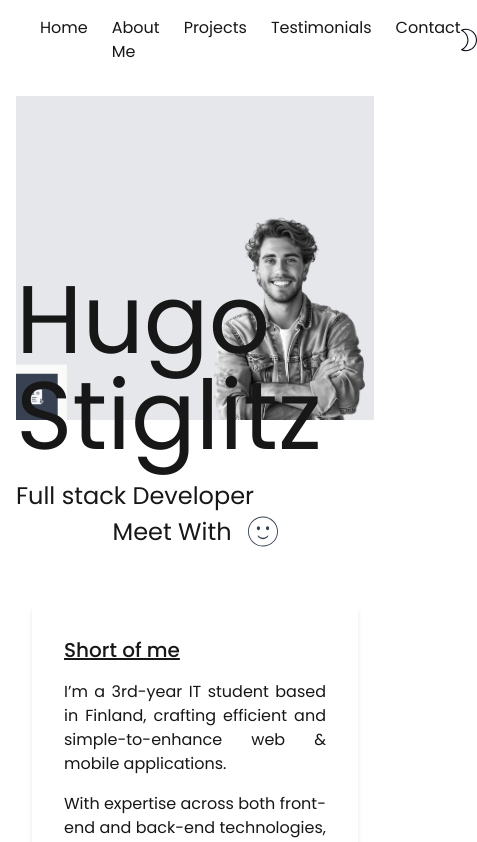
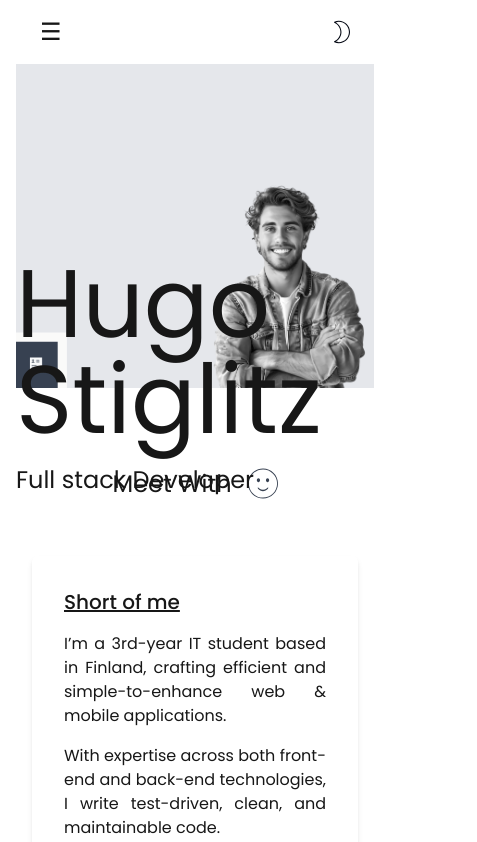
Before and after one commit to UniFolios/unifolio, a Next.js app: page / in a window 390 px wide. Shown: the top 842 px of the page, 477 px wide, since content can reach past the window. Built offline with nearby package versions, Linux system fonts and the light colour scheme.

Commit message:
mobile nav

```diff
--- a/components/banner.tsx
+++ b/components/banner.tsx
@@ -3,7 +3,7 @@ import Section from "./ui/section";
 const Banner = () => {
     return (
         <Section>
-            <div className="w-full flex justify-end relative py-4">
+            <div className="w-full flex justify-end relative">
                 <div className="absolute top-48 left-0">
                     <h1 className="text-8xl">Hugo Stiglitz</h1>
                     <p className="text-2xl mt-4">Full stack Developer</p>
--- a/components/navbar.tsx
+++ b/components/navbar.tsx
@@ -1,6 +1,10 @@
+"use client";
+
+import { useState } from "react";
 import IconThemeLight from "./icons/theme-light";
 
 const Navbar = () => {
+    const [isMenuOpen, setIsMenuOpen] = useState(false);
 
     const navigation = [
         "Home",
@@ -10,18 +14,45 @@ const Navbar = () => {
         "Contact",
     ];
 
+    const toggleMenu = () => {
+        setIsMenuOpen(!isMenuOpen);
+    };
+
     return (
-        <nav className="flex justify-between items-center py-4">
-            <ul className="flex">
+        <nav className="flex justify-between items-center py-4 px-6 relative z-50 ">
+            {/* Burger / Close Icon for Mobile */}
+            <button
+                className="lg:hidden text-2xl focus:outline-none z-50"
+                onClick={toggleMenu}
+                aria-label="Toggle menu"
+            >
+                {isMenuOpen ? "×" : "☰"} {/* Cross (×) for close, Hamburger (☰) for open */}
+            </button>
+
+            {/* Navigation Links */}
+            <ul
+                className={`lg:flex flex-col lg:flex-row lg:static absolute left-0 top-0 w-full lg:w-auto bg-gray-50 lg:bg-transparent p-6 lg:p-0 lg:space-x-8 gap-6 lg:gap-0 transition-all duration-300 ${
+                    isMenuOpen
+                        ? "translate-y-0 opacity-100 z-40"
+                        : "-translate-y-full opacity-0 lg:opacity-100 lg:translate-y-0"
+                }`}
+            >
                 {navigation.map((nav, index) => (
-                    <li key={index} className="ml-6">{nav}</li>
+                    <li
+                        key={index}
+                        className="text-lg text-center lg:text-left hover:text-blue-600"
+                    >
+                        {nav}
+                    </li>
                 ))}
             </ul>
-            <div>
+
+            {/* Theme Icon */}
+            <div className="text-2xl z-50">
                 <IconThemeLight />
             </div>
         </nav>
     );
-}
+};
 
 export default Navbar;
```
